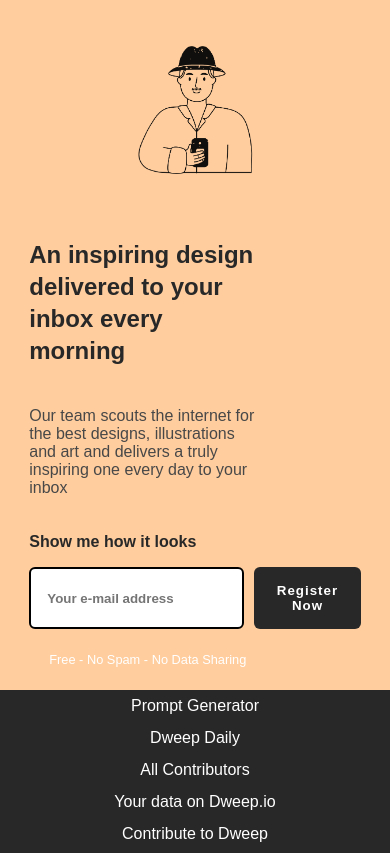
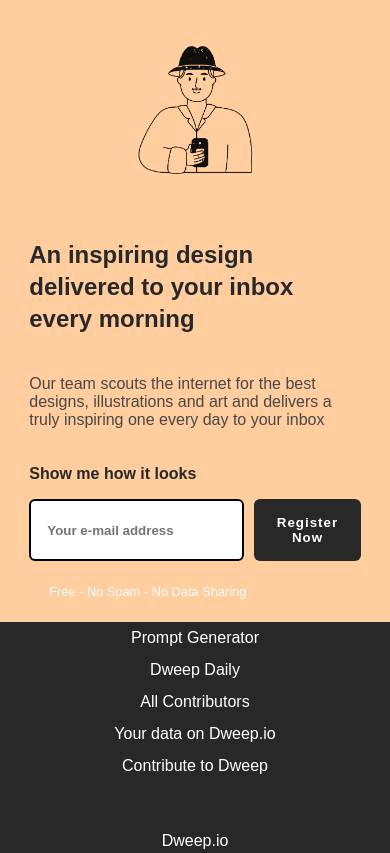
Before and after one commit to Viren-hub/project-one, a plain HTML site: page index.html in a window 390 px wide. Shown: the top 853 px of the page. Drawn offline with Linux system fonts and the light colour scheme.

Commit message:
Change in header part width

```diff
--- a/Assets/CSS/style.css
+++ b/Assets/CSS/style.css
@@ -160,7 +160,12 @@ body {
         width: 100%;
         min-height: 43vh;
     }
-
+    .container .heading{
+        width: 100%;
+    }
+    .content .para{
+        width: 100%;
+    }
     .input {
         padding: 1rem 1rem;
     }
```
